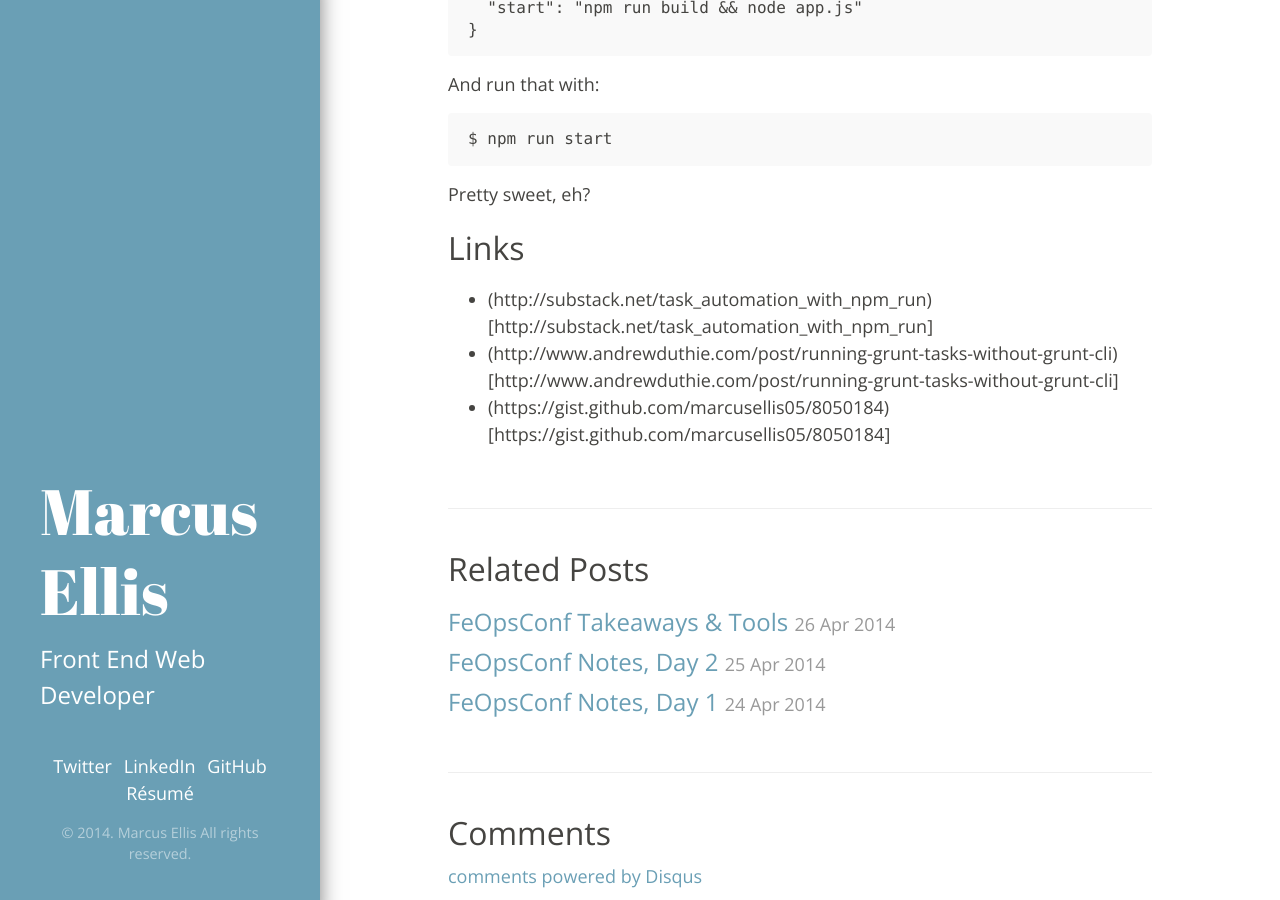
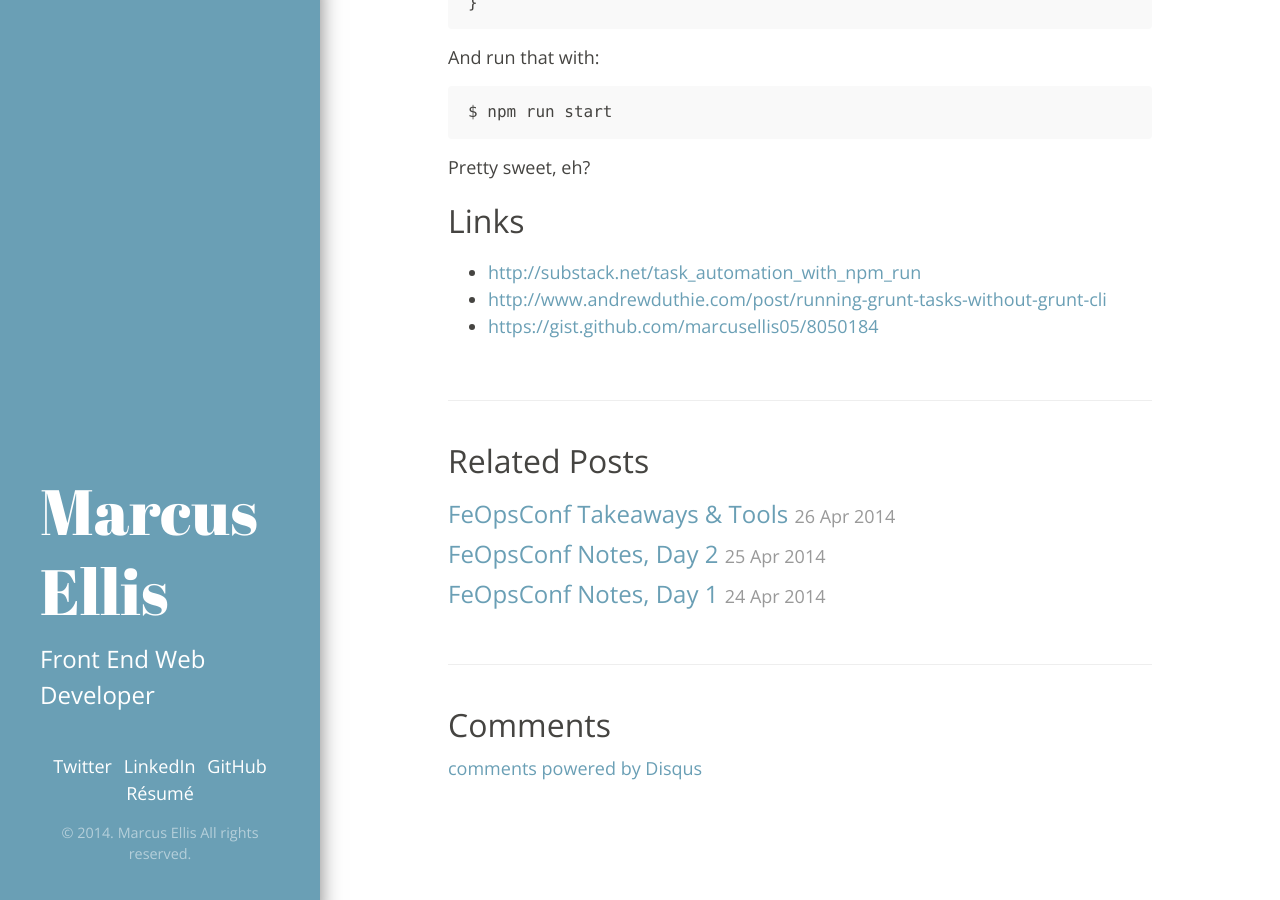
Before and after one commit to marcusellis05/marcusellis05.github.io, a Jekyll site: the page built from _posts/2015-03-31-grunt-without-the-cli.md, in a window 1280 px wide and 900 px high, scrolled down 2421 px. Built offline with Jekyll 4.4.1, drawn with Linux system fonts in a browser that asks for light colours; nearby versions of some CDN libraries; Markdown is read by kramdown in place of the engine named in the settings; comment, search, counter and statistics services are not loaded; some of the changed text lies outside the part shown.

Commit message:
fixing links again. f$@#ing markdown syntax

```diff
--- a/_posts/2015-03-31-grunt-without-the-cli.md
+++ b/_posts/2015-03-31-grunt-without-the-cli.md
@@ -44,7 +44,7 @@ Or you can call multiple tasks at once.  I'm not sure why you'd want to.  That's
 
 I've been pretty enamored of using `npm run` scripts lately. They're stupid simple, and they just seem to work. There's some syntax weirdness that you have to mess with if you want to pass arguments to your run tasks, but you likely don't need it.
 
-If you don't know what `npm run` scripts are, now is a good time to go do some reading up on that: (https://docs.npmjs.com/cli/run-script)[https://docs.npmjs.com/cli/run-script]
+If you don't know what `npm run` scripts are, now is a good time to go do some reading up on that: [https://docs.npmjs.com/cli/run-script](https://docs.npmjs.com/cli/run-script)
 
 So this solution is basically running a simplified, one-liner version of the above script but setting it up in your 'package.json' to make it easier to run. You could also create an `npm run` script that is comprised of multiple `npm run` scripts.
 
@@ -82,6 +82,6 @@ Pretty sweet, eh?
 
 ## Links
 
-* (http://substack.net/task_automation_with_npm_run)[http://substack.net/task_automation_with_npm_run]
-* (http://www.andrewduthie.com/post/running-grunt-tasks-without-grunt-cli)[http://www.andrewduthie.com/post/running-grunt-tasks-without-grunt-cli]
-* (https://gist.github.com/marcusellis05/8050184)[https://gist.github.com/marcusellis05/8050184]
+* [http://substack.net/task_automation_with_npm_run](http://substack.net/task_automation_with_npm_run)
+* [http://www.andrewduthie.com/post/running-grunt-tasks-without-grunt-cli](http://www.andrewduthie.com/post/running-grunt-tasks-without-grunt-cli)
+* [https://gist.github.com/marcusellis05/8050184](https://gist.github.com/marcusellis05/8050184)
```
